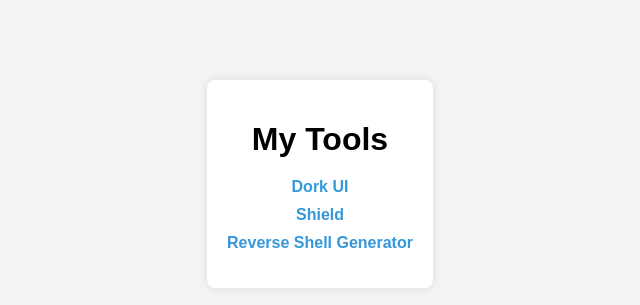
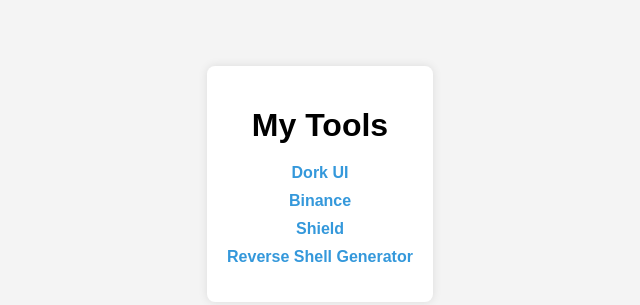
Before and after one commit to huntertool/mytool2, a plain HTML site: page index.html in a window 1280 px wide. Shown: the part 216-521 px from the top of the page, without its empty margins (320-960 px from the left). Drawn offline with Linux system fonts and the light colour scheme.

Commit message:
Update index.html

```diff
--- a/index.html
+++ b/index.html
@@ -47,6 +47,7 @@
         <h1>My Tools</h1>
         <ul>
             <li><a href="dork-ui/index.html">Dork UI</a></li>
+            <li><a href="Crypto/index.html">Binance</a></li>
             <li><a href="shield/index.html">Shield</a></li>
             <li><a href="reverse-shell-generator/index.html">Reverse Shell Generator</a></li>
             <!-- Add more tools here as <li><a href="tool-folder/index.html">Tool Name</a></li> -->
```
